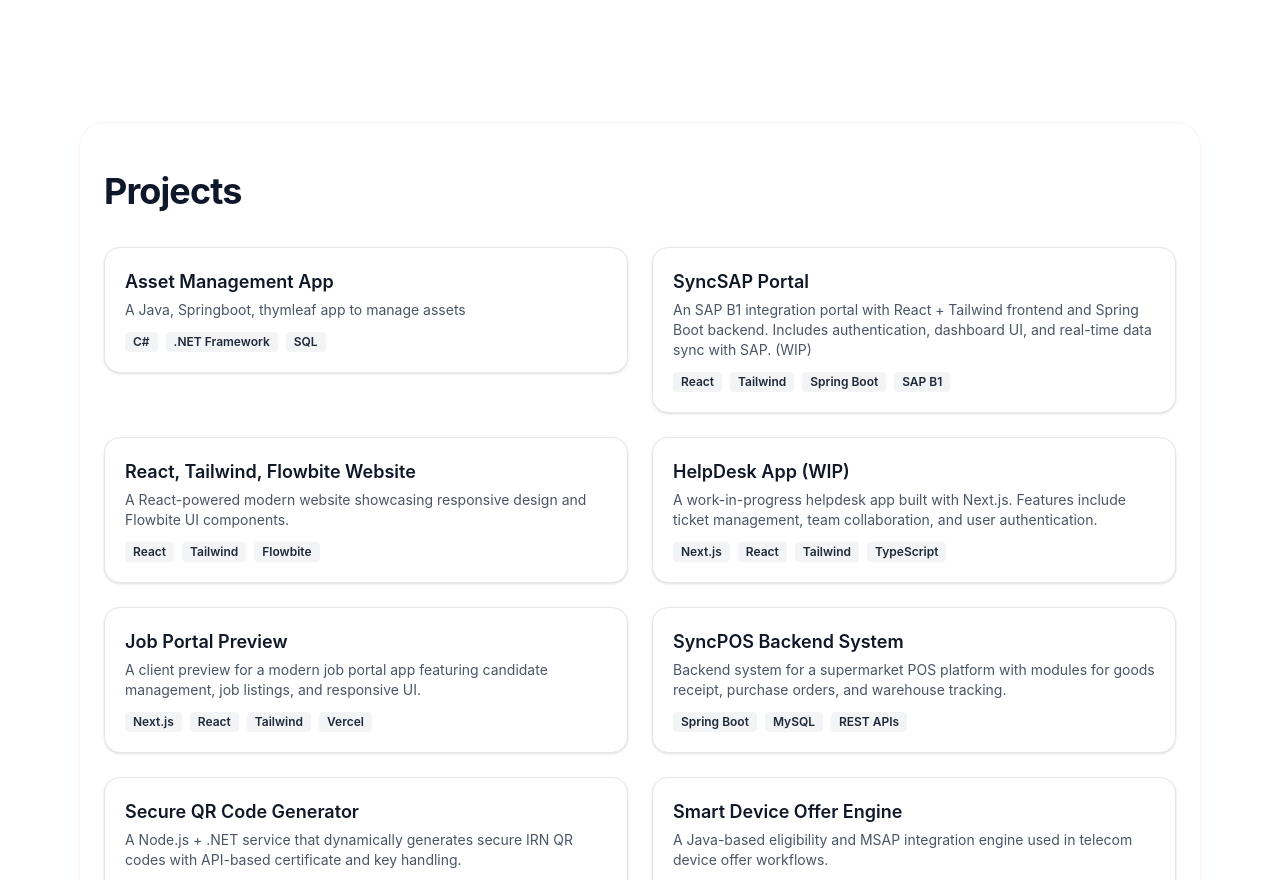
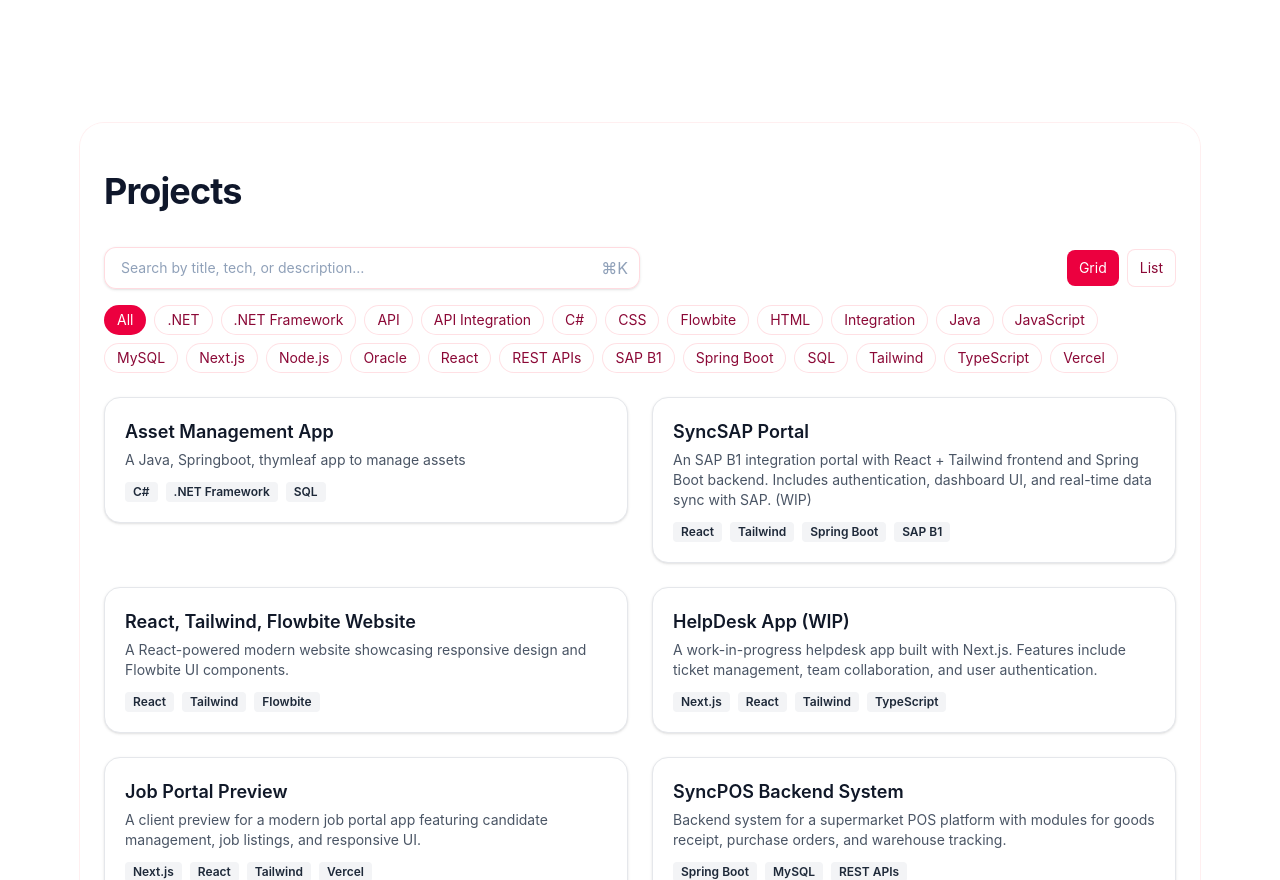
Before and after one commit to adewoleoluwajuwon/Isaiah, a React (Vite) app: page / in a window 1280 px wide. Shown: the part 1920-2800 px from the top of the page. Built offline with nearby package versions, Linux system fonts and the light colour scheme.

Commit message:
improved project section

```diff
--- a/src/sections/Projects.tsx
+++ b/src/sections/Projects.tsx
@@ -1,11 +1,18 @@
 // src/sections/Projects.tsx
 import Section from "../components/Section";
 import ProjectCard from "../components/ProjectCard";
-import { projects } from "../data/projects";
-import { motion, type Variants, type Transition } from "framer-motion";
+import { projects as allProjects } from "../data/projects";
+import {
+  motion,
+  type Variants,
+  type Transition,
+  useReducedMotion,
+} from "framer-motion";
+import { useMemo, useState } from "react";
 
 export default function Projects() {
   const springy: Transition = { type: "spring", stiffness: 90, damping: 16 };
+  const prefersReduced = useReducedMotion();
 
   const fadeUp: Variants = {
     hidden: { opacity: 0, y: 10 },
@@ -17,17 +24,63 @@ export default function Projects() {
     show: { opacity: 1, y: 0, scale: 1, transition: springy },
   };
 
+  // ——— UI state ———
+  const [query, setQuery] = useState("");
+  const [activeTag, setActiveTag] = useState<string | null>(null);
+  const [gridView, setGridView] = useState(true);
+
+  // Derive unique tags (works if items optionally have p.tags: string[])
+  const allTags = useMemo(() => {
+    const t = new Set<string>();
+    for (const p of allProjects) {
+      (p as any).tags?.forEach((x: string) => x && t.add(x));
+      // bonus: accept "stack" arrays too if present
+      (p as any).stack?.forEach((x: string) => x && t.add(x));
+      // minimal set to avoid empty toolbar
+    }
+    return Array.from(t).sort((a, b) => a.localeCompare(b));
+  }, []);
+
+  // Optional: featured first if any project has featured: true
+  const featured = useMemo(() => allProjects.find((p: any) => p.featured), []);
+  const projects = useMemo(() => {
+    // Filter logic
+    const norm = (s: string) => s.toLowerCase();
+    return allProjects
+      .filter((p: any) => {
+        const q = norm(query);
+        const hay = `${p.title ?? ""} ${p.description ?? ""} ${(
+          p.tags ?? []
+        ).join(" ")} ${(p.stack ?? []).join(" ")}`.toLowerCase();
+        const matchesQuery = q ? hay.includes(q) : true;
+        const matchesTag = activeTag
+          ? (p.tags ?? p.stack ?? []).some((t: string) => t === activeTag)
+          : true;
+        return matchesQuery && matchesTag;
+      })
+      .sort((a: any, b: any) => {
+        // keep featured at top, preserve incoming order otherwise
+        const af = a.featured ? 0 : 1;
+        const bf = b.featured ? 0 : 1;
+        return af - bf;
+      });
+  }, [query, activeTag]);
+
+  // ——— Anim helpers ———
+  const stagger = prefersReduced
+    ? {}
+    : { staggerChildren: 0.06, delayChildren: 0.06 };
+
   return (
     <Section id="projects" className="scroll-mt-24">
       <div
         className={[
           "mx-auto max-w-6xl rounded-3xl px-6 py-12 md:py-14",
-          // subtle surface so content stays readable on any background
           "bg-white/60 ring-1 ring-rose-100/60",
           "dark:bg-slate-950/50 dark:ring-white/10",
         ].join(" ")}
       >
-        {/* Heading with brand underline */}
+        {/* Heading */}
         <motion.div
           initial="hidden"
           whileInView="show"
@@ -44,16 +97,140 @@ export default function Projects() {
           />
         </motion.div>
 
-        {/* Cards grid with stagger */}
+        {/* Toolbar: search + tags + view toggle */}
         <motion.div
           initial="hidden"
           whileInView="show"
           viewport={{ once: true, amount: 0.2 }}
-          transition={{ staggerChildren: 0.06, delayChildren: 0.06 }}
-          className="mt-6 grid grid-cols-1 md:grid-cols-2 gap-6"
+          variants={fadeUp}
+          className="mt-6 flex flex-col gap-3 md:flex-row md:items-center md:justify-between"
         >
-          {projects.map((p) => (
-            <motion.div key={p.title} variants={cardIn}>
+          {/* Search */}
+          <label className="relative block md:w-1/2">
+            <span className="sr-only">Search projects</span>
+            <input
+              value={query}
+              onChange={(e) => setQuery(e.target.value)}
+              placeholder="Search by title, tech, or description…"
+              className="w-full rounded-xl border border-rose-200/70 bg-white/80 px-4 py-2.5 text-sm text-slate-900 shadow-sm outline-none placeholder:text-slate-400 backdrop-blur-sm focus:ring-2 focus:ring-rose-500 dark:border-white/10 dark:bg-white/5 dark:text-slate-100"
+            />
+            <span className="pointer-events-none absolute right-3 top-1/2 -translate-y-1/2 text-slate-400 dark:text-slate-500">
+              ⌘K
+            </span>
+          </label>
+
+          {/* View toggle */}
+          <div className="flex items-center gap-2 self-start md:self-auto">
+            <button
+              onClick={() => setGridView(true)}
+              className={[
+                "rounded-lg px-3 py-2 text-sm",
+                gridView
+                  ? "bg-rose-600 text-white"
+                  : "border border-rose-200/60 bg-white/70 text-rose-900 hover:bg-rose-50 dark:border-white/10 dark:bg-white/5 dark:text-rose-100",
+              ].join(" ")}
+              aria-pressed={gridView}
+            >
+              Grid
+            </button>
+            <button
+              onClick={() => setGridView(false)}
+              className={[
+                "rounded-lg px-3 py-2 text-sm",
+                !gridView
+                  ? "bg-rose-600 text-white"
+                  : "border border-rose-200/60 bg-white/70 text-rose-900 hover:bg-rose-50 dark:border白/10 dark:bg-white/5 dark:text-rose-100".replace(
+                      "白",
+                      "white"
+                    ), // keep Tailwind class valid
+              ].join(" ")}
+              aria-pressed={!gridView}
+            >
+              List
+            </button>
+          </div>
+        </motion.div>
+
+        {/* Tag chips (render only if we actually have tags) */}
+        {allTags.length > 0 && (
+          <motion.div
+            initial="hidden"
+            whileInView="show"
+            viewport={{ once: true, amount: 0.2 }}
+            variants={fadeUp}
+            className="mt-4 flex flex-wrap gap-2"
+          >
+            <button
+              onClick={() => setActiveTag(null)}
+              className={[
+                "rounded-full border px-3 py-1 text-sm",
+                activeTag === null
+                  ? "bg-rose-600 text-white border-transparent"
+                  : "border-rose-200/60 bg-white/70 text-rose-900 hover:bg-rose-50 dark:border-white/10 dark:bg-white/5 dark:text-rose-100",
+              ].join(" ")}
+            >
+              All
+            </button>
+            {allTags.map((t) => (
+              <button
+                key={t}
+                onClick={() => setActiveTag((cur) => (cur === t ? null : t))}
+                className={[
+                  "rounded-full border px-3 py-1 text-sm",
+                  activeTag === t
+                    ? "bg-rose-600 text-white border-transparent"
+                    : "border-rose-200/60 bg-white/70 text-rose-900 hover:bg-rose-50 dark:border-white/10 dark:bg-white/5 dark:text-rose-100",
+                ].join(" ")}
+              >
+                {t}
+              </button>
+            ))}
+          </motion.div>
+        )}
+
+        {/* Featured card (optional, only if any project.featured) */}
+        {featured && (
+          <motion.div
+            initial="hidden"
+            whileInView="show"
+            viewport={{ once: true, amount: 0.2 }}
+            variants={fadeUp}
+            className="mt-8"
+          >
+            <div className="rounded-2xl border border-rose-200/60 bg-gradient-to-br from-white/90 to-white/70 p-1 backdrop-blur dark:border-white/10 dark:from-white/10 dark:to-white/5">
+              <div className="rounded-2xl bg-white/90 p-4 dark:bg-white/5">
+                <div className="mb-3 inline-flex items-center gap-2 rounded-full bg-rose-100 px-3 py-1 text-xs font-medium text-rose-900 dark:bg-rose-400/20 dark:text-rose-100">
+                  <span
+                    className="h-2 w-2 rounded-full bg-rose-600"
+                    aria-hidden="true"
+                  />
+                  Featured
+                </div>
+                <ProjectCard project={featured as any} />
+              </div>
+            </div>
+          </motion.div>
+        )}
+
+        {/* Cards grid / list */}
+        <motion.div
+          initial="hidden"
+          whileInView="show"
+          viewport={{ once: true, amount: 0.2 }}
+          transition={stagger}
+          className={[
+            "mt-6",
+            gridView
+              ? "grid grid-cols-1 gap-6 md:grid-cols-2"
+              : "flex flex-col gap-4",
+          ].join(" ")}
+        >
+          {projects.map((p: any) => (
+            <motion.div
+              key={p.title}
+              variants={cardIn}
+              className={!gridView ? "p-2" : ""}
+            >
               <ProjectCard project={p} />
             </motion.div>
           ))}
```
